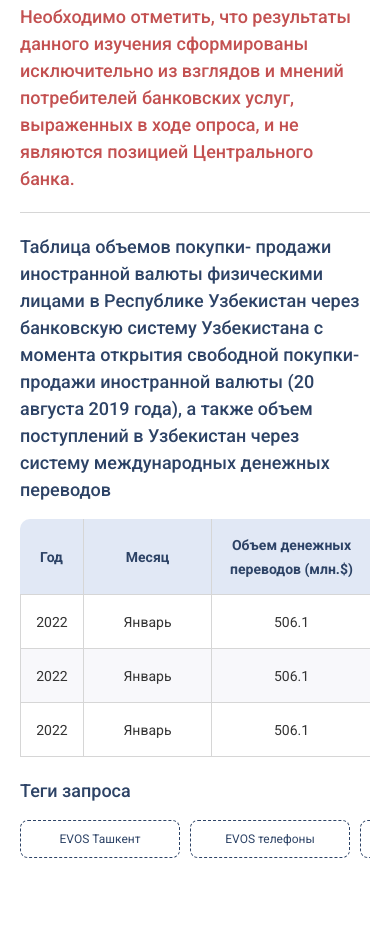
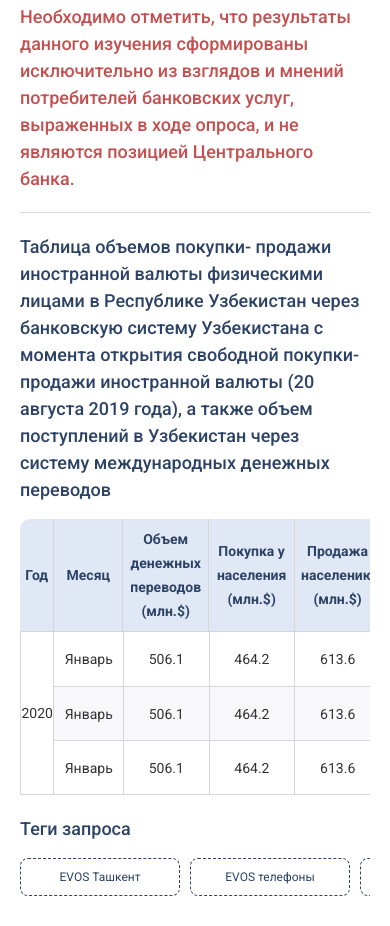
Before and after one commit to Doston04/goldenpages, a plain HTML site: page view/lucwiye_kursi-mobile.html in a window 390 px wide. Shown: the part 2979-3905 px from the top of the page. Before the commit the page ends 3867 px from the top, so only its background shows below. Drawn offline with nearby package versions, Linux system fonts and the light colour scheme.

Commit message:
mobile table fixed

```diff
--- a/mobile/css/lucwiye_kursi-mobile.css
+++ b/mobile/css/lucwiye_kursi-mobile.css
@@ -141,21 +141,58 @@ h5 {
   object-fit: contain;
 }
 
-.secondary_table {
-  min-width: 800px;
-  overflow-x: scroll;
-}
-
 .secondary_table thead tr:first-child {
   border-radius: 10px 10px 0 0;
   overflow: hidden;
 }
 
-.secondary_table tr {
+.secondary_table thead tr {
   display: grid;
   grid-template-columns: 8% 16% 20% 20% 20% 16%;
 }
 
+.secondary_table tbody tr {
+  display: grid;
+  grid-template-columns: 8% 92%;
+}
+
+.secondary_table tbody tr td:nth-child(2) {
+  padding: 0 !important;
+  display: flex;
+  flex-direction: column;
+}
+
+.secondary_table tbody tr td:nth-child(2) > div {
+  display: grid;
+  grid-template-columns: 17.4% 21.7% 21.7% 21.8% 17.5%;
+  max-width: 100%;
+  width: 100%;
+  height: 100%;
+  min-height: 54px;
+  border-top: 1px solid var(--border);
+}
+
+.secondary_table tbody tr td:nth-child(2) > div:nth-child(2n) {
+  background-color: var(--evenly-bg) !important;
+}
+
+.secondary_table tbody tr td:nth-child(2) > div:first-child {
+  border-top: 0;
+}
+
+.secondary_table tbody tr td:nth-child(2) > div > div {
+  display: flex;
+  flex-direction: column;
+  align-items: center;
+  justify-content: center;
+  max-width: 100%;
+  width: 100%;
+  border-left: 1px solid var(--border);
+}
+
+.secondary_table tbody tr td:nth-child(2) > div > div:first-child {
+  border-left: none;
+}
 .wrapDiv {
   display: flex;
   align-items: center;
--- a/view/lucwiye_kursi-mobile.html
+++ b/view/lucwiye_kursi-mobile.html
@@ -139,28 +139,30 @@
                     </thead>
                     <tbody>
                       <tr>
-                        <td>2022</td>
-                        <td>Январь</td>
-                        <td>506.1</td>
-                        <td>464.2</td>
-                        <td>613.6</td>
-                        <td>-149.4</td>
-                      </tr>
-                      <tr>
-                        <td>2022</td>
-                        <td>Январь</td>
-                        <td>506.1</td>
-                        <td>464.2</td>
-                        <td>613.6</td>
-                        <td>-149.4</td>
-                      </tr>
-                      <tr>
-                        <td>2022</td>
-                        <td>Январь</td>
-                        <td>506.1</td>
-                        <td>464.2</td>
-                        <td>613.6</td>
-                        <td>-149.4</td>
+                        <td>2020</td>
+                        <td>
+                          <div>
+                            <div>Январь</div>
+                            <div>506.1</div>
+                            <div>464.2</div>
+                            <div>613.6</div>
+                            <div>-149.4</div>
+                          </div>
+                          <div>
+                            <div>Январь</div>
+                            <div>506.1</div>
+                            <div>464.2</div>
+                            <div>613.6</div>
+                            <div>-149.4</div>
+                          </div>
+                          <div>
+                            <div>Январь</div>
+                            <div>506.1</div>
+                            <div>464.2</div>
+                            <div>613.6</div>
+                            <div>-149.4</div>
+                          </div>
+                        </td>
                       </tr>
                     </tbody>
                   </table>
```
